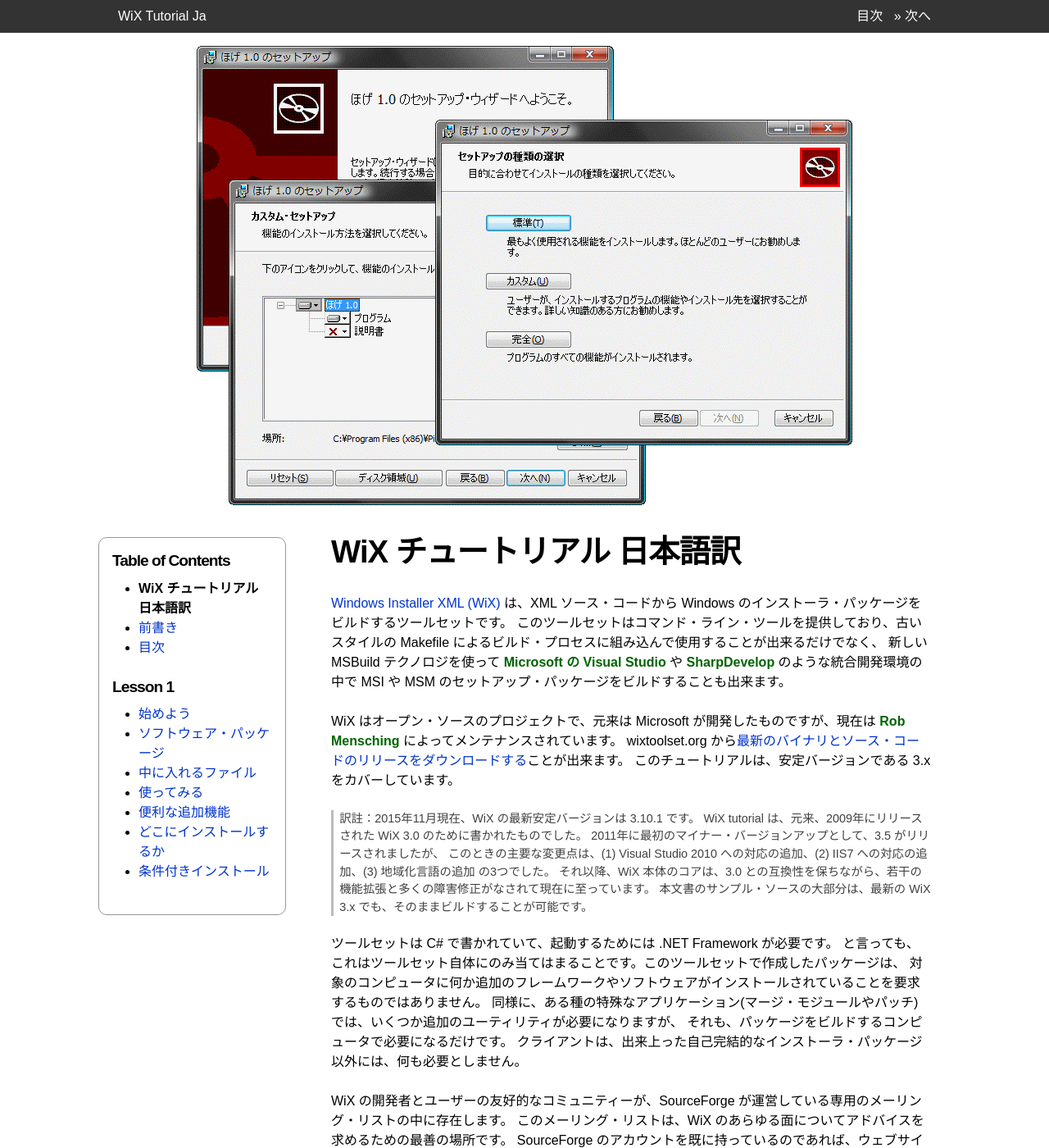
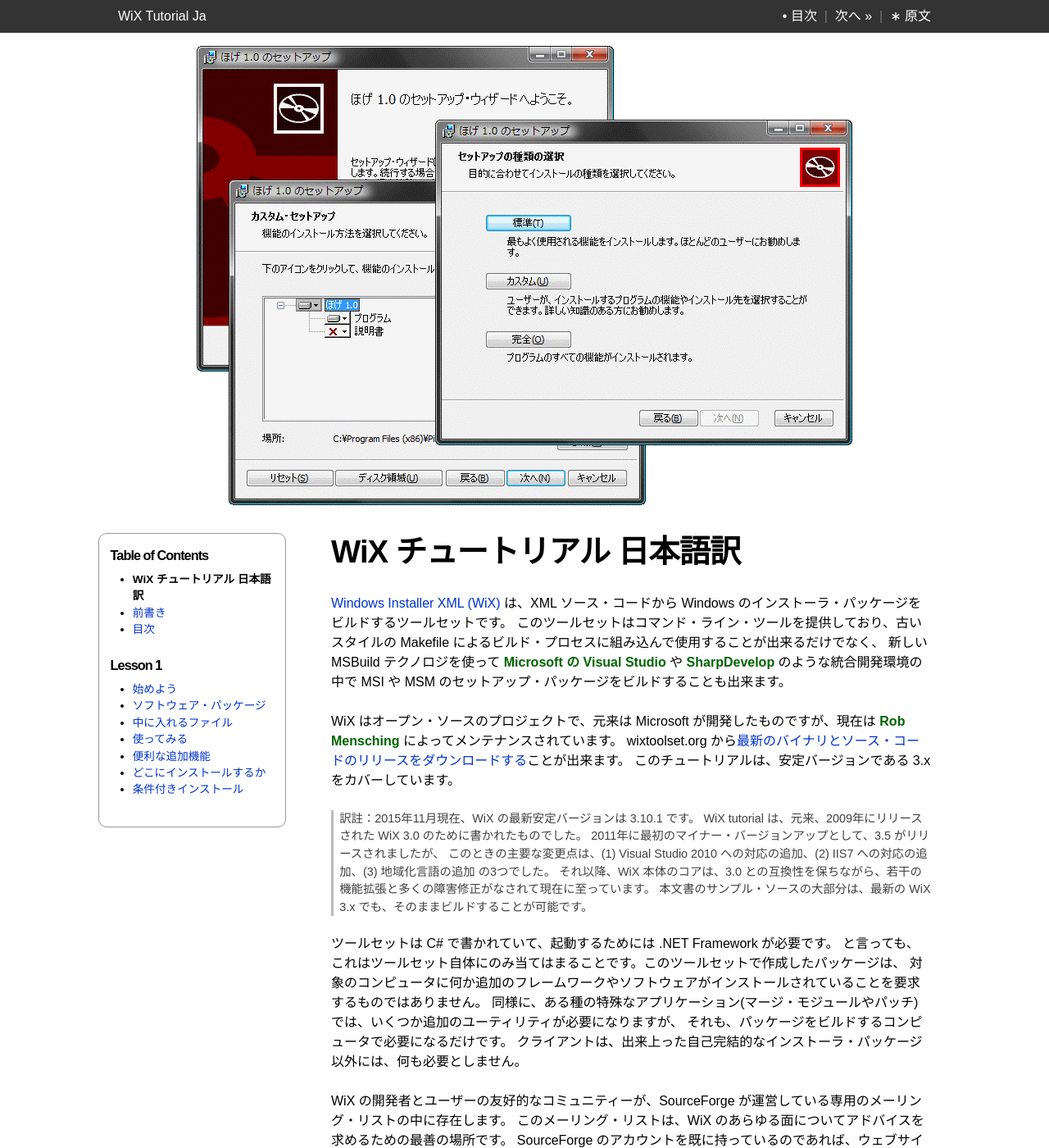
Before and after one commit to wix-tutorial-ja/wix-tutorial-ja.github.com, a Jekyll site: the page built from index.md, in a window 1280 px wide and 1400 px high. Shown: the whole window at 82% size. Built offline with Jekyll 4.4.1, drawn with Linux system fonts in a browser that asks for light colours; some of the changed text lies outside the part shown.

Commit message:
navigation improved

```diff
--- a/_layouts/default.html
+++ b/_layouts/default.html
@@ -4,7 +4,10 @@
 <head>
     <meta charset='utf-8'>
     <meta http-equiv="X-UA-Compatible" content="chrome=1">
-    <meta name="description" content="WiX チュートリアル 日本語訳">
+    <meta name="Keywords" content="WiX, Windows Installer XML, MSI, Tutorial, Japanese Translation">
+    <meta name="Keywords" lang="ja" content="WiX, Windows Installer XML, MSI, チュートリアル, 日本語訳">
+    <meta name="Description" content="The Japanese translation of the tutorial on the WiX toolset.">
+    <meta name="Description" lang="ja" content="WiX ツールセットのチュートリアル 日本語訳">
     <meta name="viewport" content="width=device-width,minimum-scale=1.0,initial-scale=1.0">
     <link rel="stylesheet" type="text/css" href="/css/grid.css">
     <link rel="stylesheet" type="text/css" href="/css/style.css">
@@ -19,19 +22,22 @@
     <div class="container">
         <nav class="row">
             <div class="col header-left">
-                    <a href="/index.html" title="HOME">WiX Tutorial Ja</a>
+                <a href="/index.html" title="HOME"><span class="medium">WiX Tutorial Ja</span><span class="small">WiX Tu Ja</span></a>
             </div>
             <div class="col header-right">
-                <a href="/toc.html" title="目次">目次</a>
+                <a href="/toc.html" title="目次">&bull; 目次</a>
                 {% if page.prev != "none" %}
-                &nbsp;
+                &nbsp;|&nbsp;
                 <a href="{{ page.prev }}.html" title="{{ page.prev-title }}">&laquo; 前へ</a>
                 {% endif %}
                 {% if page.next != "none" %}
-                &nbsp;
-                <a href="{{ page.next }}.html" title="{{ page.next-title }}">&raquo; 次へ</a>
+                &nbsp;|&nbsp;
+                <a href="{{ page.next }}.html" title="{{ page.next-title }}">次へ &raquo;</a>
                 {% endif %}
-
+                {% if page.origin != "none" %}
+                &nbsp;|&nbsp;
+                <a href="https://www.firegiant.com/wix/tutorial{{ page.origin }}">&lowast; 原文</a>
+                {% endif %}
             </div>
         </nav>
     </div>
@@ -39,7 +45,7 @@
 
 <!-- ARTICLE -->
 <article>
-    <div class="container">
+    <div class="container" id="page-top">
         {% if page.current == "home" %}
         <!-- MAIN IMAGE -->
         <div class="row">
@@ -55,9 +61,23 @@
                 <div class="row">
                     <div class="col">
                         {{ content }}
-                        {% if page.origin != "none" %}
-                        <p class="origin"><a href="https://www.firegiant.com/wix/tutorial{{ page.origin }}">&raquo; 英語の原文</a></p>
-                        {% endif %}
+                        <p class="bottom-nav">
+                            <a href="#page-top" title="ページの先頭へ">&uarr; 先頭</a>
+                            &nbsp;|&nbsp;
+                            <a href="/toc.html" title="目次">&bull; 目次</a>
+                            {% if page.prev != "none" %}
+                            &nbsp;|&nbsp;
+                            <a href="{{ page.prev }}.html" title="{{ page.prev-title }}">&laquo; 前へ</a>
+                            {% endif %}
+                            {% if page.next != "none" %}
+                            &nbsp;|&nbsp;
+                            <a href="{{ page.next }}.html" title="{{ page.next-title }}">次へ &raquo;</a>
+                            {% endif %}
+                            {% if page.origin != "none" %}
+                            &nbsp;|&nbsp;
+                            <a href="https://www.firegiant.com/wix/tutorial{{ page.origin }}">&lowast; 原文</a>
+                            {% endif %}
+                        </p>
                     </div>
                 </div>
             </div>
@@ -66,31 +86,41 @@
                     <div class="col" id="side-navi">
                         <h3>Table of Contents</h3>
                         <ul class="side-navi">
-                            <li{% if page.current == "home" %} class="current"{% endif %}>
+                            <li
+                            {% if page.current == "home" %} class="current"{% endif %}>
                             <a href="/index.html" title="HOME">WiX チュートリアル 日本語訳</a>
                             </li>
-                            <li{% if page.current == "preface" %} class="current"{% endif %}>
+                            <li
+                            {% if page.current == "preface" %} class="current"{% endif %}>
                             <a href="/preface.html" title="前書き">前書き</a>
                             </li>
-                            <li{% if page.current == "toc" %} class="current"{% endif %}>
+                            <li
+                            {% if page.current == "toc" %} class="current"{% endif %}>
                             <a href="/toc.html" title="目次">目次</a>
                             </li>
                         </ul>
                         <h4>Lesson 1</h4>
                         <ul class="side-navi">
-                            <li{% if page.current == "ch01" %} class="current"{% endif %}>
+                            <li
+                            {% if page.current == "ch01" %} class="current"{% endif %}>
                             <a href="/ch01/index.html" title="Lesson 1">始めよう</a></li>
-                            <li{% if page.current == "ch01-01" %} class="current"{% endif %}>
+                            <li
+                            {% if page.current == "ch01-01" %} class="current"{% endif %}>
                             <a href="/ch01/01-the-software-package.html" title="ソフトウェア・パッケージ">ソフトウェア・パッケージ</a></li>
-                            <li{% if page.current == "ch01-02" %} class="current"{% endif %}>
+                            <li
+                            {% if page.current == "ch01-02" %} class="current"{% endif %}>
                             <a href="/ch01/02-the-files-inside.html" title="中に入れるファイル">中に入れるファイル</a></li>
-                            <li{% if page.current == "ch01-03" %} class="current"{% endif %}>
+                            <li
+                            {% if page.current == "ch01-03" %} class="current"{% endif %}>
                             <a href="/ch01/03-putting-it-to-use.html" title="使ってみる">使ってみる</a></li>
-                            <li{% if page.current == "ch01-04" %} class="current"{% endif %}>
+                            <li
+                            {% if page.current == "ch01-04" %} class="current"{% endif %}>
                             <a href="/ch01/04-useful-extras.html" title="便利な追加機能">便利な追加機能</a></li>
-                            <li{% if page.current == "ch01-05" %} class="current"{% endif %}>
+                            <li
+                            {% if page.current == "ch01-05" %} class="current"{% endif %}>
                             <a href="/ch01/05-where-to-install.html" title="どこにインストールするか">どこにインストールするか</a></li>
-                            <li{% if page.current == "ch01-06" %} class="current"{% endif %}>
+                            <li
+                            {% if page.current == "ch01-06" %} class="current"{% endif %}>
                             <a href="/ch01/06-conditional-installation.html" title="条件付きインストール">条件付きインストール</a></li>
                         </ul>
                     </div>
@@ -107,6 +137,7 @@
             <div class="col">
                 <p>Copyright &copy; 2010-2015, <a href="https://github.com/wix-tutorial-ja/">
                     WiX Tutorial Ja</a></p>
+
                 <p>本文書は、Gábor DEÁK JAHN による <a href="https://www.firegiant.com/wix/tutorial/">WiX tutorial</a>
                     を日本語に翻訳したものです。
                     読みやすくて正確な翻訳を目指しましたが、解釈の誤りと技術的な間違いが含まれていないという保証は出来ません。
--- a/css/style.css
+++ b/css/style.css
@@ -15,12 +15,13 @@
 
 nav {
     padding: 0.5em 0 0.5em 0;
+    color: #777777;
 }
 .header-left {
-    width: 45%;
+    width: 33%;
 }
 .header-right {
-    width: 55%;
+    width: 67%;
     text-align: right;
 }
 
@@ -61,7 +62,7 @@
     background-color: #333333;
 }
 
-p.origin {
+p.bottom-nav {
     text-align: right;
 }
 
@@ -88,7 +89,7 @@
 }
 
 nav, p, ul, ol, code {
-    font-size: 0.84em;
+    font-size: 0.875em;
 }
 p, ul, ol {
     line-height: 1.5;
@@ -123,21 +124,21 @@
     text-align: center;
 }
 
+pre, code {
+    background-color: #e0e0e0;
+    font-family: "Courier New", monospace;
+}
 pre {
-    background-color: #202040;
     padding: 0.5em 1em;
     margin-bottom: 1em;
-    color: white;
+    border: 1px solid #a0a0a0;
     overflow: auto;
 }
-
 code {
-    font-family: "Courier New", monospace;
-    background-color: #e0e0e0;
+    padding: 1px 3px;
 }
-
 pre code {
-    background-color: inherit;
+    padding: 0;
 }
 
 blockquote {
@@ -153,12 +154,17 @@
     height: auto;
 }
 
+.small {display: inline}
+.medium {display: none}
+
 @media only screen and (min-width: 34em) {
     nav, p, ul, ol, code {
         font-size: 1em;
     }
     h1 {font-size: 2.0em;}
     h2 {font-size: 1.4em;}
+    .medium {display: inline}
+    .small {display: none}
 }
 
 @media only screen and (min-width: 54em) {
@@ -169,6 +175,7 @@
     #sub {
         display: block;
         width: 22%;
+        font-size: 85%;
     }
     #side-navi {
         margin: 2em 0;
```
